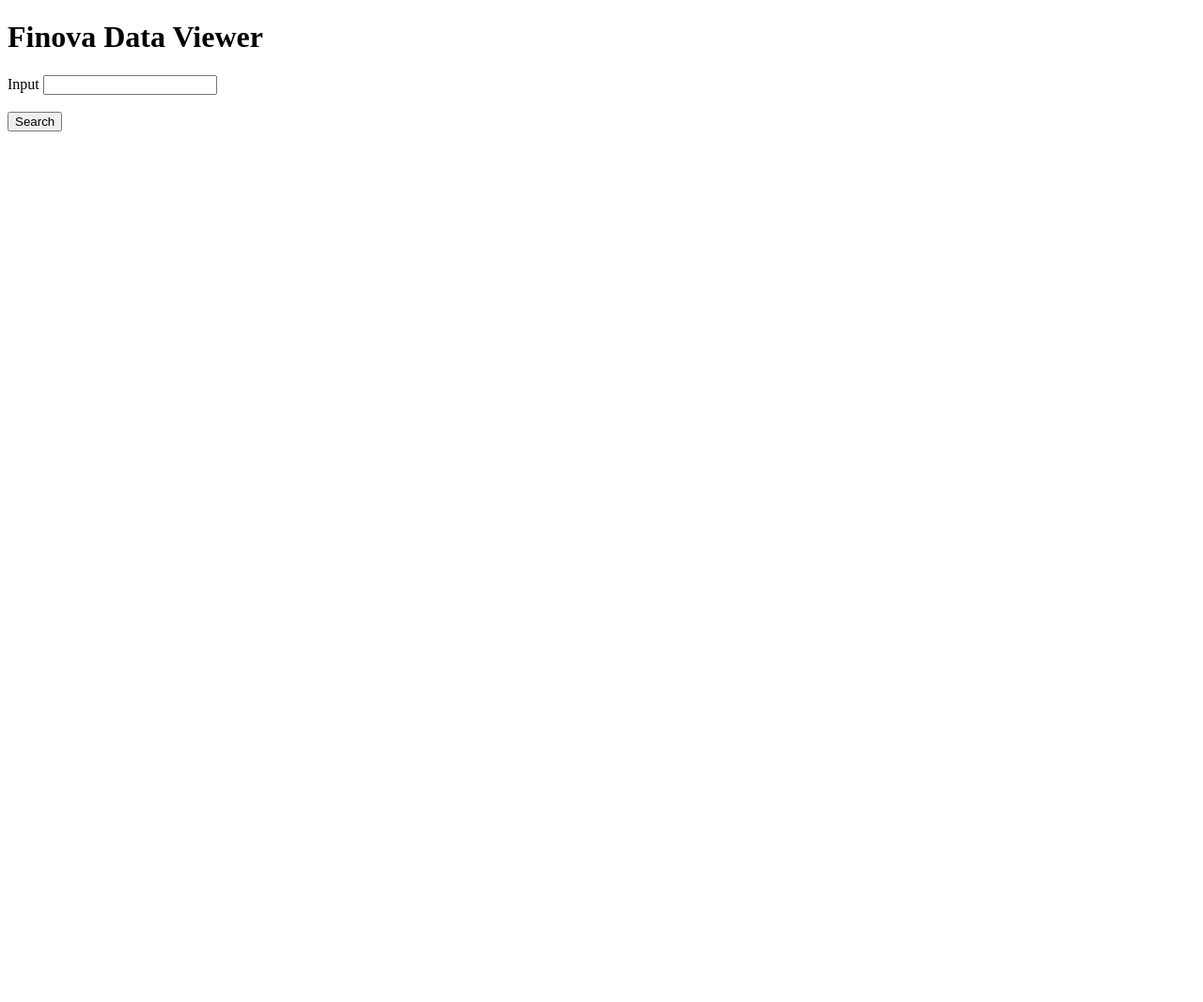
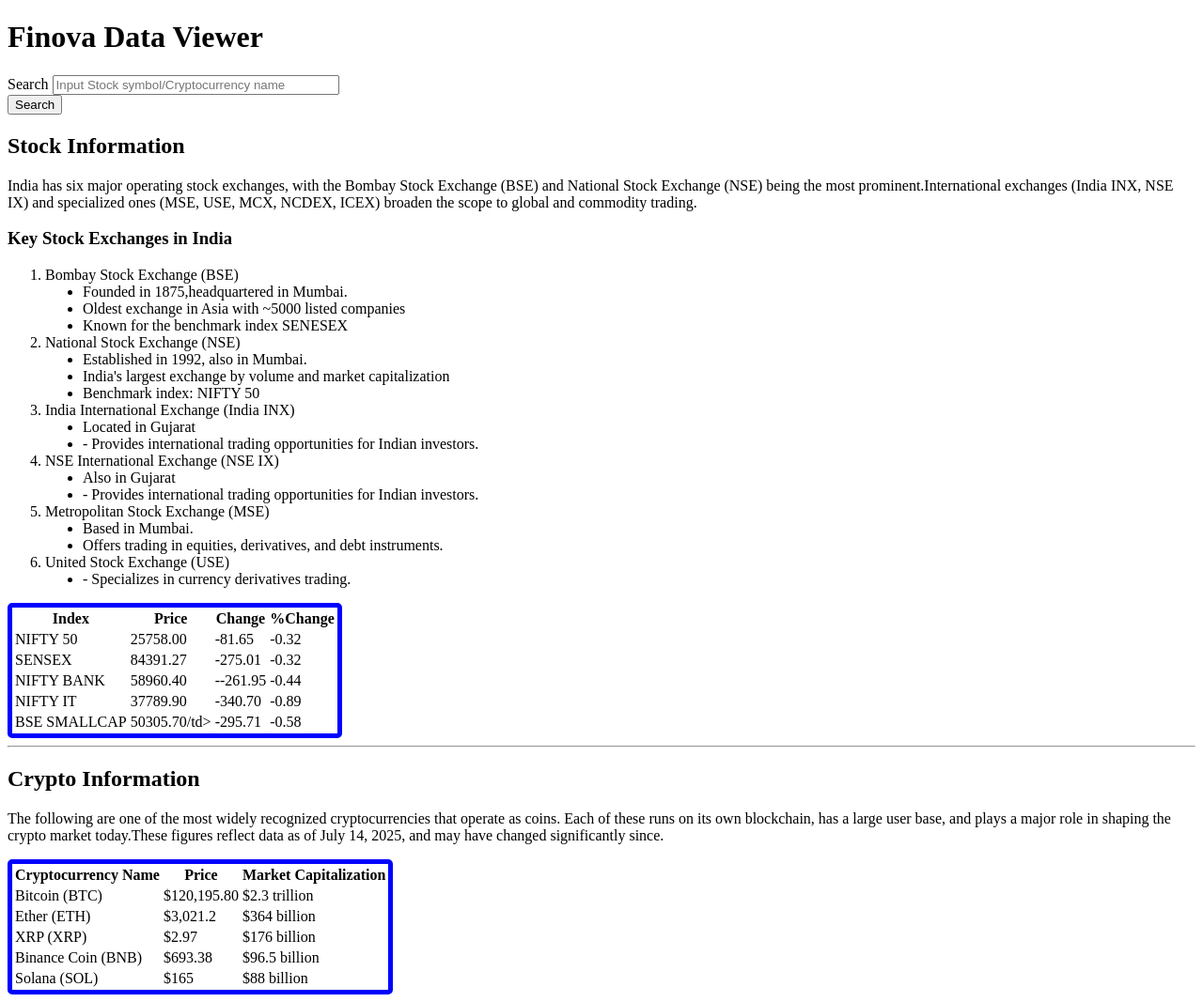
Before and after one commit to jetrisingh/Finova-Data-Viewer, a plain HTML site: page index.html in a window 1280 px wide. Shown: the whole page at 94% size. Before the commit the page ends 800 px from the top, so only its background shows below. Drawn offline with Linux system fonts and the light colour scheme.

Commit message:
10/12/2025 Added 2 containers with info and tables and added css.style

```diff
--- a/index.html
+++ b/index.html
@@ -2,12 +2,134 @@
 <html>
     <head>
         <title>Finova Data Viewer</title>
+        <link rel="stylesheet" href="style.css">
     </head>
     <body>
        <h1>Finova Data Viewer</h1>
-       <label for="Input">Input</label><img src="" alt="">
-       <input type="text" id="Input">
-       <br><br>
+       <label for="Input">Search</label>
+       <input type="text" id="Input" placeholder="Input Stock symbol/Cryptocurrency name" size="35px">
+       <br>
        <button type="button">Search</button>
+       <div class="box" id="stockBox">
+        <h2>Stock Information</h2>
+        <p class="placeholder">India has six major operating stock exchanges, with the Bombay Stock Exchange (BSE) and National Stock Exchange (NSE) being the most prominent.International exchanges (India INX, NSE IX) and specialized ones (MSE, USE, MCX, NCDEX, ICEX) broaden the scope to global and commodity trading.</p>
+        <h3><strong>Key Stock Exchanges in India</strong></h3>
+        <ol>
+            <li>Bombay Stock Exchange (BSE)</li>
+            <ul>
+                <li>Founded in 1875,headquartered in Mumbai.</li>
+                <li>Oldest exchange in Asia with ~5000 listed companies</li>
+                <li>Known for the benchmark index SENESEX</li>
+            </ul>
+            <li>National Stock Exchange (NSE)</li>
+            <ul>
+                <li>Established in 1992, also in Mumbai.</li>
+                <li>India's largest exchange by volume and market capitalization</li>
+                <li>Benchmark index: NIFTY 50</li>
+            </ul>
+            <li>India International Exchange (India INX)</li>
+            <ul>
+                <li>Located in Gujarat</li>
+                <li>- Provides international trading opportunities for Indian investors.</li>
+            </ul>
+            <li>NSE International Exchange (NSE IX)</li>
+            <ul>
+                <li>Also in Gujarat</li>
+                <li>- Provides international trading opportunities for Indian investors.</li>
+            </ul>
+            <li>Metropolitan Stock Exchange (MSE)</li>
+            <ul>
+                <li>Based in Mumbai.</li>
+                <li>Offers trading in equities, derivatives, and debt instruments.</li>
+            </ul>
+            <li>United Stock Exchange (USE)</li>
+            <ul>
+                <li>- Specializes in currency derivatives trading.</li>
+            </ul>
+        </ol>
+        <table>
+            <thead>
+                <tr>
+                    <th>Index</th>
+                    <th>Price</th>
+                    <th>Change</th>
+                    <th>%Change</th>
+                </tr>
+            </thead>
+            <tbody>
+                <tr>
+                    <td>NIFTY 50</td>
+                    <td>25758.00</td>
+                    <td>-81.65</td>
+                    <td>-0.32</td>
+                </tr>
+                <tr>
+                    <td>SENSEX</td>
+                    <td>84391.27</td>
+                    <td>-275.01</td>
+                    <td>-0.32</td>
+                </tr>
+                <tr>
+                    <td>NIFTY BANK</td>
+                    <td>58960.40</td>
+                    <td>--261.95</td>
+                    <td>-0.44</td>
+                </tr>
+                <tr>
+                    <td>NIFTY IT</td>
+                    <td>37789.90</td>
+                    <td>-340.70</td>
+                    <td>-0.89</td>
+                </tr>
+                <tr>
+                    <td>BSE SMALLCAP</td>
+                    <td>50305.70/td>
+                    <td>-295.71</td>
+                    <td>-0.58</td>
+                </tr>
+            </tbody>
+        </table>
+       </div>
+       <hr>
+       <div div class="box" id="cryptoBox">
+        <h2>Crypto Information</h2>
+        <p class="placeholder">The following are one of the most widely recognized cryptocurrencies that operate as coins. Each of these runs on its own blockchain, has a large user base, and plays a major role in shaping the crypto market today.These figures reflect data as of July 14, 2025, and may have changed significantly since.</p>
+        <table>
+            <thead>
+                <tr>
+                    <th>Cryptocurrency Name</th>
+                    <th>Price</th>
+                    <th>Market Capitalization</th>
+                </tr>
+            </thead>
+            <tbody>
+                <tr>
+                    <td>Bitcoin (BTC)</td>
+                    <td>$120,195.80</td>
+                    <td>$2.3 trillion</td>
+                </tr>
+                <tr>
+                    <td>Ether (ETH)</td>
+                    <td>$3,021.2</td>
+                    <td>$364 billion</td>
+                </tr>
+                <tr>
+                    <td>XRP (XRP)</td>
+                    <td>$2.97</td>
+                    <td>$176 billion</td>
+                </tr>
+                <tr>
+                    <td>Binance Coin (BNB)</td>
+                    <td>$693.38</td>
+                    <td>$96.5 billion</td>
+                </tr>
+                <tr>
+                    <td>Solana (SOL)</td>
+                    <td>$165</td>
+                    <td>$88 billion</td>
+                </tr>
+            </tbody>
+        </table>
+       </div>
     </body>
 </html>
--- /dev/null
+++ b/style.css
@@ -0,0 +1,11 @@
+body{
+    table{
+        border-style: solid;
+        border-width: 5px;
+        border-color: blue;
+        border-radius: 5px;
+    }
+    ul {
+  list-style-type: disc;
+}
+}
```
